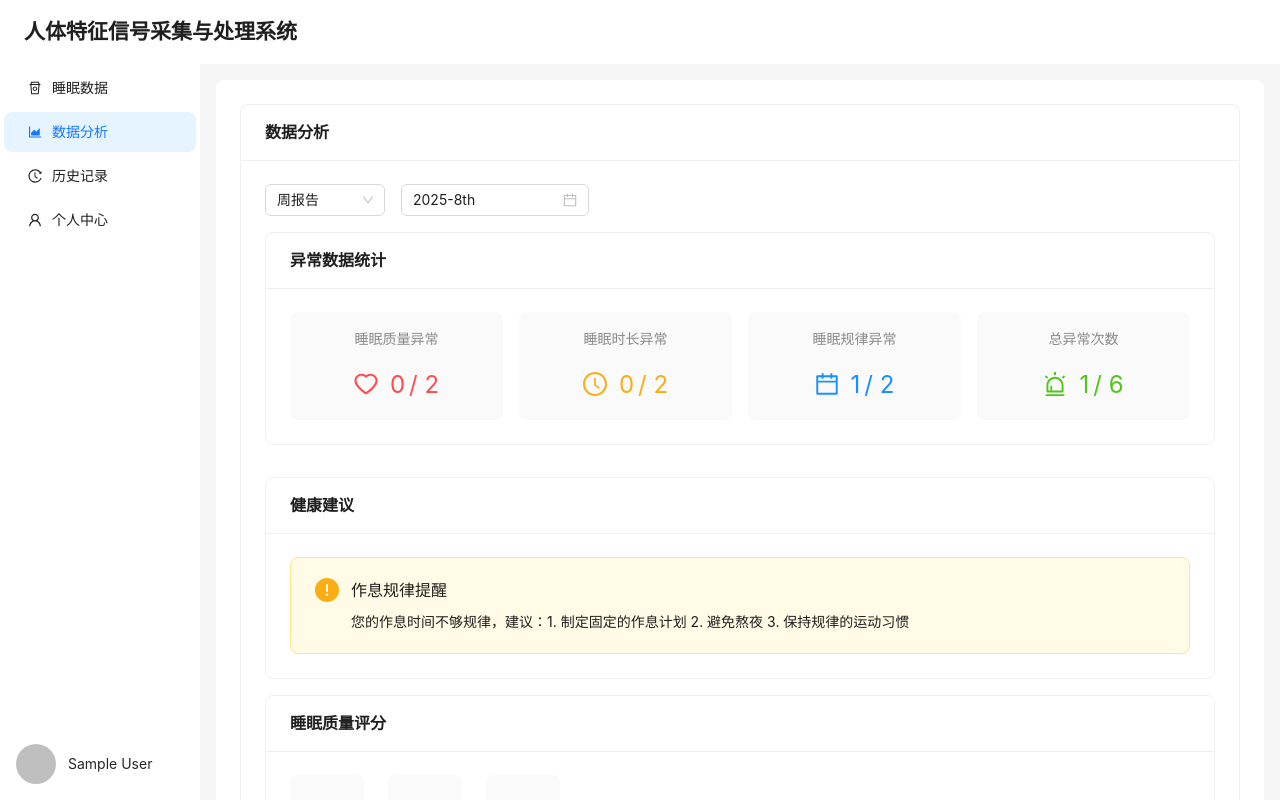
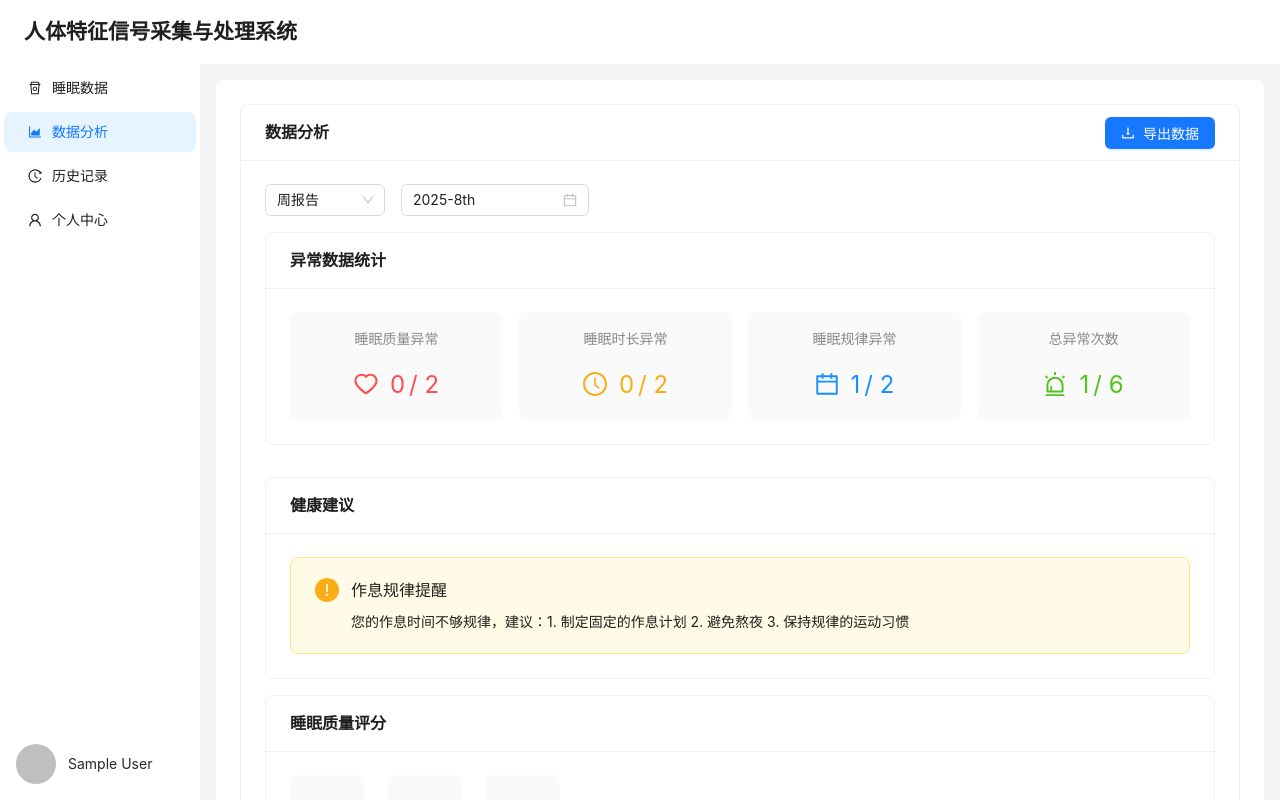
Before and after one commit to bulletganggang/bcg-system, a React (Vite) app: page /analysis in a window 1280 px wide. Shown: the top 800 px of the page. Built offline with nearby package versions, Linux system fonts and the light colour scheme; sample sign-in values are in the browser's storage.

Commit message:
feat: 数据分析页面新增”导出数据“功能

```diff
--- /dev/null
+++ b/src/components/ExportButton/index.tsx
@@ -0,0 +1,169 @@
+import React, { useState } from "react";
+import { Button, Dropdown, message } from "antd";
+import type { MenuProps } from "antd";
+import { DownloadOutlined, LoadingOutlined } from "@ant-design/icons";
+import * as XLSX from "xlsx";
+import html2canvas from "html2canvas";
+import jsPDF from "jspdf";
+
+interface ExportButtonProps {
+  // 导出 Excel 时的数据
+  excelData?: {
+    sheets: {
+      name: string;
+      data: Record<string, any>[];
+    }[];
+  };
+  // 导出 PDF 时要截图的元素的选择器
+  pdfTargetSelector?: string;
+  // 文件名前缀
+  fileNamePrefix?: string;
+  // 按钮是否禁用
+  disabled?: boolean;
+  // 导出成功的回调
+  onExportSuccess?: () => void;
+  // 导出失败的回调
+  onExportError?: (error: Error) => void;
+}
+
+const ExportButton: React.FC<ExportButtonProps> = ({
+  excelData,
+  pdfTargetSelector,
+  fileNamePrefix = "导出文件",
+  disabled = false,
+  onExportSuccess,
+  onExportError,
+}) => {
+  const [exporting, setExporting] = useState(false);
+
+  // 导出 Excel
+  const exportToExcel = async () => {
+    if (!excelData) {
+      message.error("导出数据不能为空！");
+      return;
+    }
+
+    try {
+      setExporting(true);
+      const workbook = XLSX.utils.book_new();
+
+      // 添加所有工作表
+      excelData.sheets.forEach(({ name, data }) => {
+        const worksheet = XLSX.utils.json_to_sheet(data);
+        XLSX.utils.book_append_sheet(workbook, worksheet, name);
+      });
+
+      // 导出文件
+      const fileName = `${fileNamePrefix}.xlsx`;
+      XLSX.writeFile(workbook, fileName);
+      message.success("Excel导出成功！");
+      onExportSuccess?.();
+    } catch (error) {
+      const err = error as Error;
+      message.error("Excel导出失败，请重试！");
+      console.error("Excel导出错误:", err);
+      onExportError?.(err);
+    } finally {
+      setExporting(false);
+    }
+  };
+
+  // 导出 PDF
+  const exportToPDF = async () => {
+    if (!pdfTargetSelector) {
+      message.error("未指定要导出的内容！");
+      return;
+    }
+
+    try {
+      setExporting(true);
+      const element = document.querySelector(pdfTargetSelector) as HTMLElement;
+      if (!element) {
+        throw new Error("未找到要导出的内容");
+      }
+
+      const canvas = await html2canvas(element, {
+        scale: 2,
+        logging: false,
+        useCORS: true,
+      });
+
+      const imgData = canvas.toDataURL("image/jpeg", 1.0);
+      const pdf = new jsPDF({
+        orientation: "portrait",
+        unit: "mm",
+        format: "a4",
+      });
+
+      const pdfWidth = pdf.internal.pageSize.getWidth();
+      const pdfHeight = (canvas.height * pdfWidth) / canvas.width;
+
+      pdf.addImage(imgData, "JPEG", 0, 0, pdfWidth, pdfHeight);
+      pdf.save(`${fileNamePrefix}.pdf`);
+      message.success("PDF导出成功！");
+      onExportSuccess?.();
+    } catch (error) {
+      const err = error as Error;
+      message.error("PDF导出失败，请重试！");
+      console.error("PDF导出错误:", err);
+      onExportError?.(err);
+    } finally {
+      setExporting(false);
+    }
+  };
+
+  // 一键导出
+  const exportAll = async () => {
+    try {
+      setExporting(true);
+      await exportToExcel();
+      await exportToPDF();
+      message.success("所有文件导出成功！");
+      onExportSuccess?.();
+    } catch (error) {
+      const err = error as Error;
+      console.error("一键导出错误:", err);
+      onExportError?.(err);
+    } finally {
+      setExporting(false);
+    }
+  };
+
+  // 导出菜单项
+  const exportMenu: MenuProps["items"] = [
+    {
+      key: "excel",
+      label: "导出Excel",
+      icon: <DownloadOutlined />,
+      onClick: exportToExcel,
+      disabled: !excelData,
+    },
+    {
+      key: "pdf",
+      label: "导出PDF",
+      icon: <DownloadOutlined />,
+      onClick: exportToPDF,
+      disabled: !pdfTargetSelector,
+    },
+    {
+      key: "all",
+      label: "导出全部",
+      icon: <DownloadOutlined />,
+      onClick: exportAll,
+      disabled: !excelData || !pdfTargetSelector,
+    },
+  ];
+
+  return (
+    <Dropdown menu={{ items: exportMenu }} disabled={disabled || exporting}>
+      <Button
+        type="primary"
+        icon={exporting ? <LoadingOutlined /> : <DownloadOutlined />}
+      >
+        {exporting ? "导出中..." : "导出数据"}
+      </Button>
+    </Dropdown>
+  );
+};
+
+export default ExportButton;
--- a/src/pages/Analysis/index.tsx
+++ b/src/pages/Analysis/index.tsx
@@ -18,6 +18,8 @@ import {
   AlertOutlined,
   CalendarOutlined,
 } from "@ant-design/icons";
+import ExportButton from "../../components/ExportButton";
+import { getExportConfig, getExportFileName } from "../../utils/pdf-sheet-export";
 import styles from "./style.module.scss";
 
 type ReportType = "weekly" | "monthly";
@@ -463,7 +465,26 @@ const Analysis: React.FC = () => {
 
   return (
     <div>
-      <Card title="数据分析" className={styles.analysisCard} loading={loading}>
+      <Card
+        title="数据分析"
+        className={styles.analysisCard}
+        loading={loading}
+        extra={
+          <ExportButton
+            excelData={getExportConfig(analysisData, {
+              sleepQualityAnomalies: anomalyStats.sleepQualityAnomalies,
+              sleepDurationAnomalies: anomalyStats.sleepDurationAnomalies,
+              sleepPatternAnomalies: anomalyStats.sleepPatternAnomalies,
+            })}
+            pdfTargetSelector=".ant-card-body"
+            fileNamePrefix={getExportFileName(
+              selectedDate.toDate(),
+              analysisType
+            )}
+            disabled={loading}
+          />
+        }
+      >
         <Space className={styles.dateSelector}>
           <Select
             value={analysisType}
--- /dev/null
+++ b/src/utils/pdf-sheet-export/index.ts
@@ -0,0 +1,125 @@
+import { format } from "date-fns";
+
+// 导出数据的类型定义
+export interface ExportSheet {
+  name: string;
+  data: Record<string, any>[];
+}
+
+export interface ExportData {
+  sheets: ExportSheet[];
+}
+
+interface AnalysisData {
+  date: string;
+  sleepScore: number;
+  sleepStages: {
+    lightSleep: number;
+    deepSleep: number;
+    remSleep: number;
+  };
+  sleepTime: string;
+  wakeTime: string;
+}
+
+interface AnomalyStats {
+  sleepQualityAnomalies: number;
+  sleepDurationAnomalies: number;
+  sleepPatternAnomalies: number;
+}
+
+/**
+ * 获取导出文件的配置
+ * @param analysisData 分析数据
+ * @param anomalyStats 异常统计数据
+ * @returns 导出数据配置
+ */
+export const getExportConfig = (
+  analysisData: AnalysisData[],
+  anomalyStats: AnomalyStats
+): ExportData => {
+  const totalAnomalies =
+    anomalyStats.sleepQualityAnomalies +
+    anomalyStats.sleepDurationAnomalies +
+    anomalyStats.sleepPatternAnomalies;
+
+  const totalChecks = analysisData.length * 3; // 每天三个检查项
+
+  return {
+    sheets: [
+      {
+        name: "睡眠数据",
+        data: analysisData.map((item) => ({
+          日期: item.date,
+          睡眠评分: item.sleepScore,
+          浅睡眠时长: `${item.sleepStages.lightSleep}分钟`,
+          深睡眠时长: `${item.sleepStages.deepSleep}分钟`,
+          REM睡眠时长: `${item.sleepStages.remSleep}分钟`,
+          总睡眠时长: `${
+            item.sleepStages.lightSleep +
+            item.sleepStages.deepSleep +
+            item.sleepStages.remSleep
+          }分钟`,
+          入睡时间: item.sleepTime,
+          起床时间: item.wakeTime,
+        })),
+      },
+      {
+        name: "异常统计",
+        data: [
+          {
+            指标: "睡眠质量异常",
+            数值: anomalyStats.sleepQualityAnomalies,
+          },
+          {
+            指标: "睡眠时长异常",
+            数值: anomalyStats.sleepDurationAnomalies,
+          },
+          {
+            指标: "睡眠规律异常",
+            数值: anomalyStats.sleepPatternAnomalies,
+          },
+          {
+            指标: "异常总数",
+            数值: totalAnomalies,
+          },
+          {
+            指标: "检查项总数",
+            数值: totalChecks,
+          },
+          {
+            指标: "异常率",
+            数值: `${((totalAnomalies / totalChecks) * 100).toFixed(2)}%`,
+          },
+        ],
+      },
+    ],
+  };
+};
+
+/**
+ * 获取导出文件名
+ * @param selectedDate 选择的日期
+ * @param analysisType 分析类型（'weekly' | 'monthly'）
+ * @returns 格式化的文件名前缀
+ */
+export const getExportFileName = (
+  selectedDate: Date,
+  analysisType: "weekly" | "monthly"
+): string => {
+  if (analysisType === "weekly") {
+    // 获取所选周的起始日期
+    const startDate = new Date(selectedDate);
+    startDate.setDate(startDate.getDate() - startDate.getDay());
+    const endDate = new Date(startDate);
+    endDate.setDate(endDate.getDate() + 6);
+
+    return `睡眠分析报告_${format(startDate, "yyyy-MM-dd")} ~ ${format(
+      endDate,
+      "yyyy-MM-dd"
+    )}`;
+  } else {
+    // 月度报告
+    return `睡眠分析报告_${format(selectedDate, "yyyy-MM")}`;
+  }
+};
```
Also changed, not shown: package.json (+9 -1 lines), 2 other files (tests, documents, lock files or other folders).
